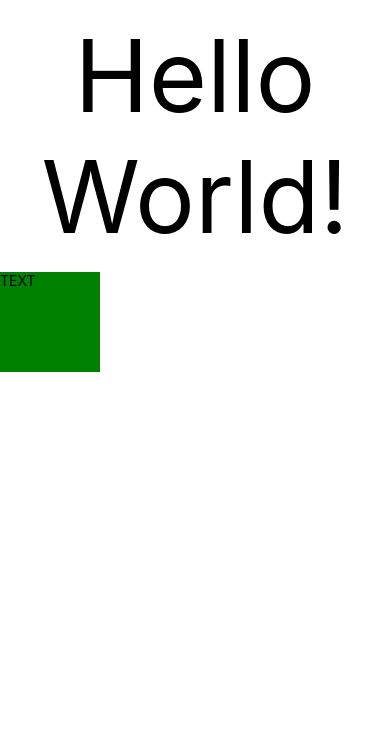
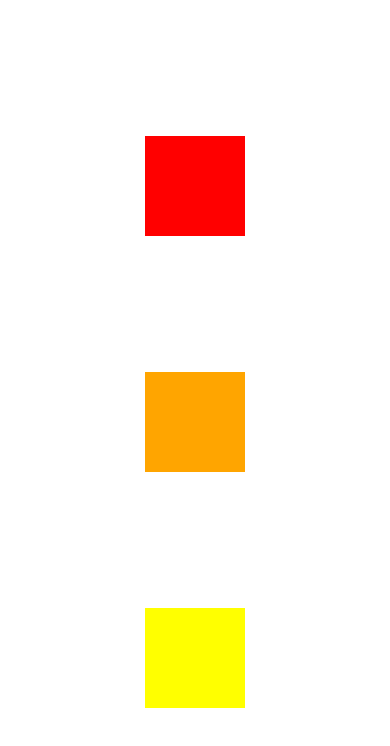
Before and after one commit to Rakesh-AC/react-native-tutorial, a React Native app: screen / in a window 390 px wide. Shown: the top 746 px of the page. Built offline with nearby package versions, Linux system fonts and the light colour scheme.

Commit message:
commiting simple flex box sytem

```diff
--- a/App.js
+++ b/App.js
@@ -2,33 +2,26 @@ import React, { useState } from 'react';
 import { Button, StyleSheet, Text, TextInput, View } from 'react-native';
 import Profile  from './components/profile';
 import {SafeAreaView, SafeAreaProvider} from "react-native-safe-area-context";
+import {s} from  "./App.style";
 
 export default function App() {
   return (
     <SafeAreaProvider>
-      <SafeAreaView>
-        <Text style={s.title}>Hello World!</Text>
-        <View style={s.square}>
-          <Text>TEXT </Text>
-        </View>
+      <SafeAreaView style={{ flex:1, flexDirection:"column", justifyContent:"space-evenly", alignItems:"center"}}>
+
+       <View  style={s.box1}>
+
+       </View>
+
+       <View  style={s.box2}>
+
+       </View>
+
+       <View  style={s.box3}>
+
+       </View>
+
       </SafeAreaView>
     </SafeAreaProvider>
   );
 }
-
-
-
-const s = StyleSheet.create({
-  title : {
-    fontSize:100,
-    marginVertical:15,
-    textAlign:'center',
-
-  },
-  square:{
-    width:100,
-    height:100,
-    backgroundColor:"green",
-
-  }
-})
--- a/App.style.js
+++ b/App.style.js
@@ -2,17 +2,18 @@ import { StyleSheet } from "react-native";
 
 
 export const s = StyleSheet.create({
-    "title":{
-        color:red,
-        fontSize:100,
+    box1:{
+        height:100, width:100,backgroundColor:"red",
+    },
+    box2:{
+        height:100, width:100,backgroundColor:"orange",
+    },
+    box3:{
+        height:100, width:100,backgroundColor:"yellow",
     },
 
-    "box":{
-        width:100,
-        height:100,
-        color:"light-green"
+    title:{
+        fontSize:100,
+        color:"yellow"
     }
-
-
-
 })
```
